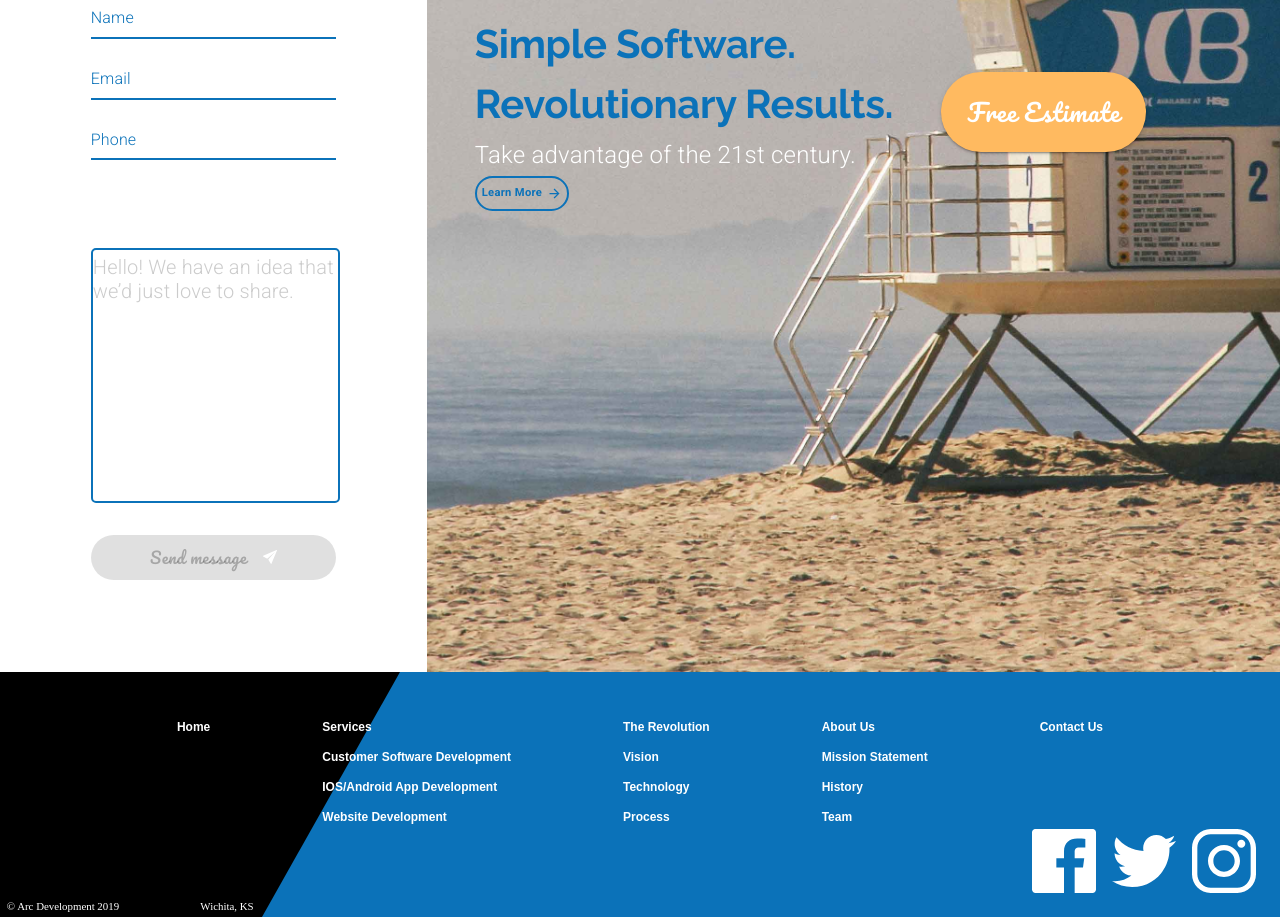
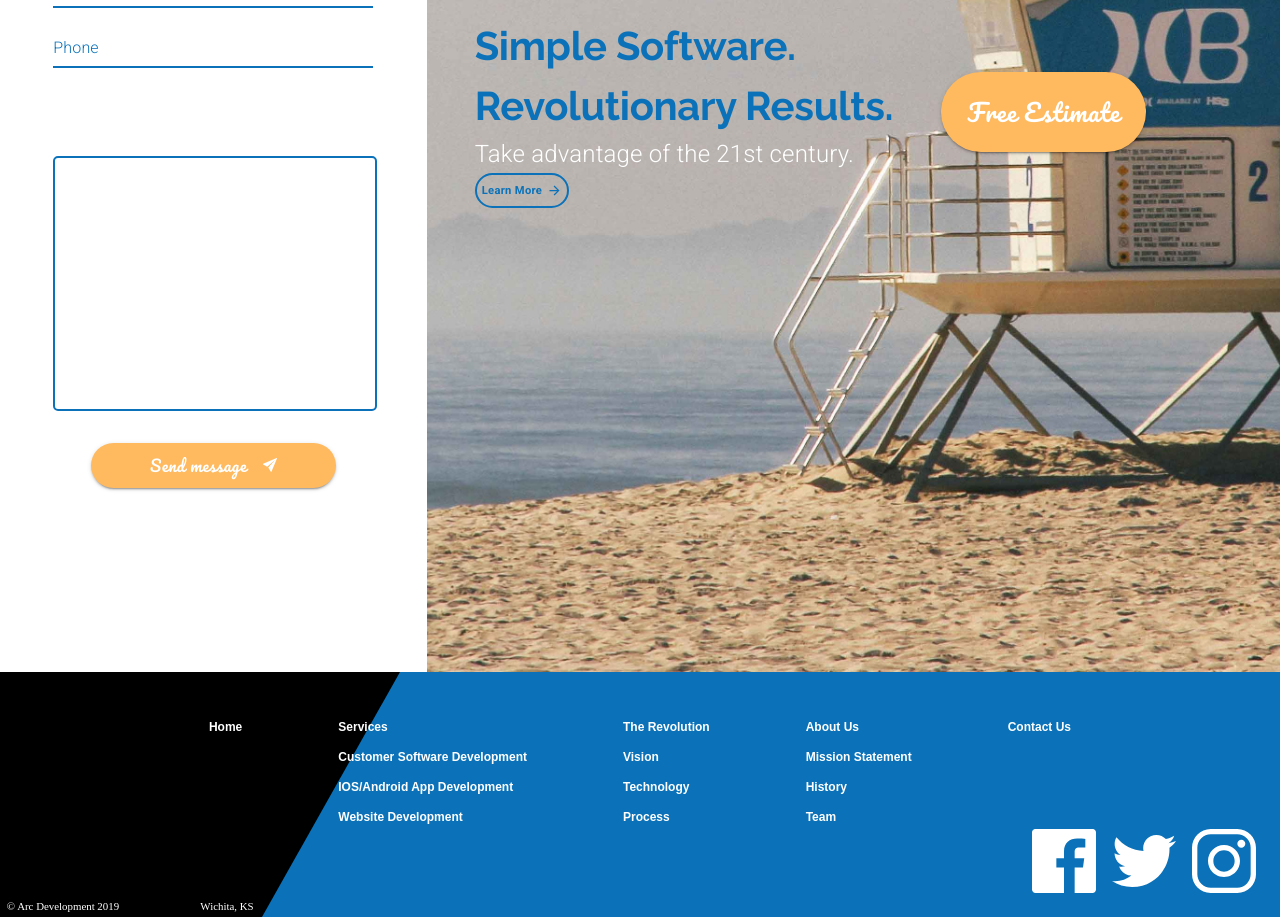
Before and after one commit to seanphenomenon/material-ui-website, a React (Create React App) app: page /contact in a window 1280 px wide. Shown: the part 400-1317 px from the top of the page. Built offline with nearby package versions, Linux system fonts and the light colour scheme.

Commit message:
created responsive contact us page

```diff
--- a/src/components/ContactUs.js
+++ b/src/components/ContactUs.js
@@ -6,15 +6,16 @@ import Typography from "@material-ui/core/Typography";
 import Button from "@material-ui/core/Button";
 import TextField from "@material-ui/core/TextField";
 import useMediaQuery from "@material-ui/core/useMediaQuery";
+import Dialog from "@material-ui/core/Dialog";
+import DialogContent from "@material-ui/core/DialogContent";
+
 import ButtonArrow from "../components/ui/ButtonArrow";
 
 import background from "../assets/background.jpg";
-import mobileBackground from '../assets/mobileBackground.jpg';
+import mobileBackground from "../assets/mobileBackground.jpg";
 import phoneIcon from "../assets/phone.svg";
 import emailIcon from "../assets/email.svg";
 import airplane from "../assets/send.svg";
-
-import CallToAction from "../components/ui/CallToAction";
 
 const useStyles = makeStyles((theme) => ({
   background: {
@@ -24,9 +25,9 @@ const useStyles = makeStyles((theme) => ({
     backgroundRepeat: "no-repeat",
     height: "60em",
     paddingBottom: "10em",
-    [theme.breakpoints.down('md')]:{
-        backgroundImage: `url(${mobileBackground})`
-    }
+    [theme.breakpoints.down("md")]: {
+      backgroundImage: `url(${mobileBackground})`,
+    },
   },
   estimateButton: {
     ...theme.typography.estimate,
@@ -69,6 +70,10 @@ const useStyles = makeStyles((theme) => ({
     "&:hover": {
       backgroundColor: theme.palette.secondary.light,
     },
+    [theme.breakpoints.down("sm")]: {
+      height: 40,
+      width: 225,
+    },
   },
 }));
 
@@ -77,50 +82,52 @@ export default function ContactUs(props) {
   const theme = useTheme();
   const matchesMD = useMediaQuery(theme.breakpoints.down("md"));
   const matchesSM = useMediaQuery(theme.breakpoints.down("sm"));
+  const matchesXS = useMediaQuery(theme.breakpoints.down("xs"));
 
   const [name, setName] = useState("");
-
   const [email, setEmail] = useState("");
   const [emailHelper, setEmailHelper] = useState(""); // emailHelper is message displayed to user when we have invalid email address. setEmail controls the state
-
   const [phone, setPhone] = useState("");
   const [phoneHelper, setPhoneHelper] = useState(""); //  phoneHelper is message displayed to user when we have invalid phone number . setPhone controls the state.
-
   const [message, setMessage] = useState("");
 
-  const onChange = event => {
+  const [open, setOpen] = useState(false);
+
+  const onChange = (event) => {
     let valid;
 
     // each case targets the unique id of each text field needing validation using switch case. This function checks if each value is valid.
-      switch(event.target.id) {
-          case 'email': // textfield id
-          setEmail(event.target.value) //  targets value in input and also makes sure text is popping up on screen before validation.
-          valid = /^\w+([.-]?\w+)*@\w+([.-]?\w+)*(\.\w{2,3})+$/.test(event.target.value) // regex tests for valid email address. '.test' is a built-in regex method (seperate from regex code provided) to test for a match between regex and a specified string. test method returns true(a boolean) if email is valid/passes and meets the pattern. Here we are passing in the input value to test against the regex.
+    switch (event.target.id) {
+      case "email": // textfield id
+        setEmail(event.target.value); //  targets value in input and also makes sure text is popping up on screen before validation.
+        valid = /^\w+([.-]?\w+)*@\w+([.-]?\w+)*(\.\w{2,3})+$/.test(
+          event.target.value
+        ); // regex tests for valid email address. '.test' is a built-in regex method (seperate from regex code provided) to test for a match between regex and a specified string. test method returns true(a boolean) if email is valid/passes and meets the pattern. Here we are passing in the input value to test against the regex.
 
-          if(!valid){
-            setEmailHelper('Invalid email')
+        if (!valid) {
+          setEmailHelper("Invalid email");
         } else {
-              setEmailHelper('') // if email input is valid, it sets string length back to 0 or in other words, an empty string. helper text determines if error style is applied.
+          setEmailHelper(""); // if email input is valid, it sets string length back to 0 or in other words, an empty string. helper text determines if error style is applied.
         }
         break;
-          case 'phone':
-              setPhone(event.target.value)
-              valid = /^\(?([0-9]{3})\)?[-. ]?([0-9]{3})[-. ]?([0-9]{4})$/.test(event.target.value) //regex test for valid phone number
+      case "phone":
+        setPhone(event.target.value);
+        valid = /^\(?([0-9]{3})\)?[-. ]?([0-9]{3})[-. ]?([0-9]{4})$/.test(
+          event.target.value
+        ); //regex test for valid phone number
 
-              if (!valid){
-                  setPhoneHelper('Invalid phone number')
+        if (!valid) {
+          setPhoneHelper("Invalid phone number");
         } else {
-                  setPhoneHelper('')
+          setPhoneHelper("");
         }
         break;
       default:
         break;
     }
-  }
+  };
 
-  const disabled = event => {
-
-  }
+  const disabled = (event) => {};
 
   return (
     <Grid container direction="row">
@@ -130,23 +137,30 @@ export default function ContactUs(props) {
         item
         container
         direction="column"
-        justify="center"
+        // justify="center"
         alignItems="center"
-        style={{marginBottom: matchesMD ? '5em' : 0, marginTop: matchesSM ? '1em' : matchesMD ? '5em' : 0}} //nested ternary style
+        style={{
+          marginBottom: matchesMD ? "5em" : 0,
+          marginTop: matchesSM ? "1em" : matchesMD ? "5em" : 0
+        }} //nested ternary style
         lg={4}
         xl={3}
       >
         <Grid item>
           {" "}
           {/* wrapping grid item is placed around entire form to align parent column container above to center */}
+          <Grid container direction="column">
             <Grid item>
-            <Typography variant="h2" align={matchesMD ? 'center' : undefined} style={{ lineHeight: 1 }}>
+              <Typography
+                variant="h2"
+                align={matchesMD ? "center" : undefined}
+                style={{ lineHeight: 1 }}
+              >
                 Contact Us
               </Typography>
               <Typography
                 variant="body1"
-              paragraph
-              align={matchesMD ? 'center' : undefined}
+                align={matchesMD ? "center" : undefined}
                 style={{ color: theme.palette.common.arcBlue }}
               >
                 We're waiting.
@@ -168,11 +182,22 @@ export default function ContactUs(props) {
                     fontSize: "1rem",
                   }}
                 >
-               <a href='tel:5555555555' style={{textDecoration: 'none', color: 'inherit'}} >(555) 555 - 5555</a> {/* wrapping in 'a href:tel' will allow pop up to make phone call on any device.*/}
+                  <a
+                    href="tel:5555555555"
+                    style={{ textDecoration: "none", color: "inherit" }}
+                  >
+                    (555) 555 - 5555
+                  </a>{" "}
+                  {/* wrapping in 'a href:tel' will allow pop up to make phone call on any device.*/}
                 </Typography>
               </Grid>
             </Grid>
-          <Grid item container direction="row" style={{ marginBottom: "2em" }}>
+            <Grid
+              item
+              container
+              direction="row"
+              style={{ marginBottom: "2em" }}
+            >
               <Grid item>
                 <img
                   src={emailIcon}
@@ -188,15 +213,18 @@ export default function ContactUs(props) {
                     fontSize: "1rem",
                   }}
                 >
-                <a href='mailto:zachary@gmail.com' style={{textDecoration: 'none', color: 'inherit'}}>zachary@gmail.com</a> {/* wrapping the email in 'a' tag 'w/mailto:' will allow email client to pop up */}
+                  <a
+                    href="mailto:zachary@gmail.com"
+                    style={{ textDecoration: "none", color: "inherit" }}
+                  >
+                    zachary@gmail.com
+                  </a>{" "}
+                  {/* wrapping the email in 'a' tag 'w/mailto:' will allow email client to pop up */}
                 </Typography>
               </Grid>
             </Grid>
-          <Grid item container
-          direction="column"
-          style={{ maxWidth: "20em" }}
-          >
-            <Grid item style={{marginBottom: '0.5em'}}>
+            <Grid item container direction="column" style={{ width: "20em" }}>
+              <Grid item style={{ marginBottom: "0.5em" }}>
                 <TextField
                   id="name"
                   label="Name"
@@ -205,7 +233,7 @@ export default function ContactUs(props) {
                   onChange={(event) => setName(event.target.value)}
                 />
               </Grid>
-            <Grid item style={{marginBottom: '0.5em'}}>
+              <Grid item style={{ marginBottom: "0.5em" }}>
                 <TextField
                   id="email"
                   label="Email"
@@ -214,10 +242,9 @@ export default function ContactUs(props) {
                   onChange={onChange} // using the onchange function above
                   error={emailHelper.length !== 0} //returns true if emailHelper string (in onChange function above) does not equal 0 (in other words, if we have anything in state BUT 0, it's not valid, we must have helper text in display, which means we have invalid email.)
                   helperText={emailHelper} // helperText prop provides feedback to user about the error
-
                 />
               </Grid>
-            <Grid item style={{marginBottom: '0.5em'}}>
+              <Grid item style={{ marginBottom: "0.5em" }}>
                 <TextField
                   id="phone"
                   label="Phone"
@@ -228,33 +255,32 @@ export default function ContactUs(props) {
                   helperText={phoneHelper} // helperText prop provides feedback to user about the error
                 />
               </Grid>
-            <Grid item style={{ maxWidth: "20em" }}>
+            </Grid>
+            <Grid item style={{ width: "20em" }}>
               <TextField
                 InputProps={{ disableUnderline: true }} // these are props passed down to the base input component, to get rid of default blue underline on input textfield.
                 value={message}
                 multiline
                 rows={10}
                 id="message"
-                placeholder="Hello! We have an idea that we’d just love to share."
                 fullWidth
                 onChange={(event) => setMessage(event.target.value)}
                 className={classes.messageBox}
               />
             </Grid>
-          </Grid>
-          <Grid item container justify="center">
+            <Grid item container justify="center" style={{ marginTop: "2em" }}>
               <Button
                 variant="contained"
                 className={classes.sendButton}
-              style={{ marginTop: "2em" }}
-              disabled={
-                  name.length === 0 ||
-                   email.length === 0 ||
-                   phone.length === 0||
-                   message.length === 0 ||
-                    phoneHelper.length !== 0 ||
-                    emailHelper.length !== 0
-                } // to check for validity of contact us form, the button is set to disabled until ALL fields include valid text.
+                //   disabled={
+                //       name.length === 0 ||
+                //        email.length === 0 ||
+                //        phone.length === 0||
+                //        message.length === 0 ||
+                //         phoneHelper.length !== 0 ||
+                //         emailHelper.length !== 0
+                //     } // to check for validity of contact us form, the button is set to disabled until ALL fields include valid text.
+                onClick={() => setOpen(true)} // once send message button has been clicked, it will trigger confirmation dialog modal to open on screen.
               >
                 Send message
                 <img
@@ -266,12 +292,131 @@ export default function ContactUs(props) {
             </Grid>
           </Grid>
         </Grid>
+      </Grid>
+      <Dialog
+        open={open}
+        fullscreen={matchesXS}
+        onClose={() => setOpen(false)}
+        PaperProps={{
+          style: {
+            paddingTop: matchesXS ? "1em" : '5em',
+            paddingBottom: matchesXS ? "1em" : '5em',
+            paddingLeft: matchesXS
+              ? 0
+              : matchesSM
+              ? 0
+              : matchesMD
+              ? "15em"
+              : "25em",
+            paddingRight: matchesXS
+              ? 0
+              : matchesSM
+              ? 0
+              : matchesMD
+              ? "15em"
+              : "25em",
+          },
+        }}
+        style={{ zIndex: 1302 }}
+      >
+        <DialogContent>
+          <Grid container direction="column">
+            <Grid item>
+              <Typography align="center" variant="h4" gutterBottom>
+                Confirm Message
+              </Typography>
+            </Grid>
+            <Grid item style={{ marginBottom: "0.5em" }}>
+              <TextField
+                id="name"
+                label="Name"
+                fullWidth
+                value={name}
+                onChange={(event) => setName(event.target.value)}
+              />
+            </Grid>
+            <Grid item style={{ marginBottom: "0.5em" }}>
+              <TextField
+                id="email"
+                label="Email"
+                fullWidth
+                value={email}
+                onChange={onChange} // using the onchange function above
+                error={emailHelper.length !== 0} //returns true if emailHelper string (in onChange function above) does not equal 0 (in other words, if we have anything in state BUT 0, it's not valid, we must have helper text in display, which means we have invalid email.)
+                helperText={emailHelper} // helperText prop provides feedback to user about the error
+              />
+            </Grid>
+            <Grid item style={{ marginBottom: "0.5em" }}>
+              <TextField
+                id="phone"
+                label="Phone"
+                fullWidth
+                value={phone}
+                onChange={onChange} // using the onchage function above
+                error={phoneHelper.length !== 0} // if we have a useState length greater than 0, then it must mean we have helper text in state, and we must have an invalid phone number.
+                helperText={phoneHelper} // helperText prop provides feedback to user about the error
+              />
+            </Grid>
+            </Grid>
+            <Grid item style={{ maxWidth: matchesXS ? '100%' : "20em" }}>
+              <TextField
+                InputProps={{ disableUnderline: true }} // these are props passed down to the base input component, to get rid of default blue underline on input textfield.
+                value={message}
+                multiline
+                rows={10}
+                id="message"
+                fullWidth
+                onChange={(event) => setMessage(event.target.value)}
+                className={classes.messageBox}
+              />
+            </Grid>
             <Grid
               item
               container
-        direction={matchesMD ? 'column':"row"}
+              style={{ marginTop: "2em" }}
               alignItems="center"
-        justify={matchesMD ? 'center' : undefined}
+              direction={matchesSM ? 'column' : 'row'}
+            >
+              <Grid item>
+                <Button
+                  style={{ fontWeight: 300 }}
+                  color="primary"
+                  onClick={() => setOpen(false)}
+                >
+                  Cancel
+                </Button>
+              </Grid>
+              <Grid item>
+                <Button
+                  variant="contained"
+                  className={classes.sendButton}
+                    disabled={
+                        name.length === 0 ||
+                         email.length === 0 ||
+                         phone.length === 0||
+                         message.length === 0 ||
+                          phoneHelper.length !== 0 ||
+                          emailHelper.length !== 0
+                      } // to check for validity of contact us form, the button is set to disabled until ALL fields include valid text.
+                  onClick={() => setOpen(true)} // once send message button has been clicked, it will trigger confirmation dialog modal to open on screen.
+                >
+                  Send message
+                  <img
+                    src={airplane}
+                    alt="paper airplane"
+                    style={{ marginLeft: "1em" }}
+                  />
+                </Button>
+              </Grid>
+            </Grid>
+        </DialogContent>
+      </Dialog>
+      <Grid
+        item
+        container
+        direction={matchesMD ? "column" : "row"}
+        alignItems="center"
+        justify={matchesMD ? "center" : undefined}
         className={classes.background}
         lg={8}
         xl={9} //adding the xl prop allows more space  all round for contact us form (similar to padding)
@@ -283,16 +428,16 @@ export default function ContactUs(props) {
             textAlign: matchesMD ? "center" : "inherit",
           }}
         >
-          <Grid container direction="column" >
+          <Grid container direction="column">
             <Grid item>
-              <Typography variant="h2" align={matchesMD ? 'center' : undefined}>
+              <Typography variant="h2" align={matchesMD ? "center" : undefined}>
                 Simple Software.
                 <br /> Revolutionary Results.
               </Typography>
               <Typography
-                variant="subtitle1"
-                style={{ color: "white", fontSize: "1.5rem" }}
-                align={matchesMD ? 'center' : undefined}
+                variant="subtitle2"
+                style={{ color: "#fff", fontSize: "1.5rem" }}
+                align={matchesMD ? "center" : undefined}
               >
                 Take advantage of the 21st century.
               </Typography>
--- a/src/components/ui/Footer.js
+++ b/src/components/ui/Footer.js
@@ -70,10 +70,9 @@ export default function Footer(props) {
           container
           className={classes.mainContainer}
           justify="center"
-          spacing={2}
         >
           <Grid item className={classes.gridItem}>
-            <Grid container direction="column">
+            <Grid container direction="column" spacing={2}>
               <Grid
                 item
                 className={classes.link}
@@ -97,7 +96,7 @@ export default function Footer(props) {
                   props.setSelectedIndex(0);
                 }}
               >
-                <div>Services</div>
+                Services
               </Grid>
               <Grid
                 item
@@ -109,7 +108,7 @@ export default function Footer(props) {
                   props.setSelectedIndex(1);
                 }}
               >
-                <div>Customer Software Development</div>
+                Customer Software Development
               </Grid>
               <Grid
                 item
@@ -121,7 +120,7 @@ export default function Footer(props) {
                   props.setSelectedIndex(2);
                 }}
               >
-                <div>IOS/Android App Development</div>
+                IOS/Android App Development
               </Grid>
               <Grid
                 item
@@ -133,7 +132,7 @@ export default function Footer(props) {
                   props.setSelectedIndex(3);
                 }}
               >
-                <div>Website Development</div>
+                Website Development
               </Grid>
             </Grid>
           </Grid>
@@ -146,7 +145,7 @@ export default function Footer(props) {
                 to="/revolution"
                 onClick={() => props.setValue(2)}
               >
-                <div>The Revolution</div>
+                The Revolution
               </Grid>
               <Grid
                 item
@@ -155,7 +154,7 @@ export default function Footer(props) {
                 to="/revolution"
                 onClick={() => props.setValue(2)}
               >
-                <div>Vision</div>
+                Vision
               </Grid>
               <Grid
                 item
@@ -164,7 +163,7 @@ export default function Footer(props) {
                 to="/revolution"
                 onClick={() => props.setValue(2)}
               >
-                <div>Technology</div>
+                Technology
               </Grid>
               <Grid
                 item
@@ -173,7 +172,7 @@ export default function Footer(props) {
                 to="/revolution"
                 onClick={() => props.setValue(2)}
               >
-                <div>Process</div>
+                Process
               </Grid>
             </Grid>
           </Grid>
@@ -186,7 +185,7 @@ export default function Footer(props) {
                 to="/about"
                 onClick={() => props.setValue(3)}
               >
-                <div>About Us</div>
+                About Us
               </Grid>
               <Grid
                 item
@@ -195,7 +194,7 @@ export default function Footer(props) {
                 to="/about"
                 onClick={() => props.setValue(3)}
               >
-                <div>Mission Statement</div>
+                Mission Statement
               </Grid>
               <Grid
                 item
@@ -204,7 +203,7 @@ export default function Footer(props) {
                 to="/about"
                 onClick={() => props.setValue(3)}
               >
-                <div>History</div>
+                History
               </Grid>
               <Grid
                 item
@@ -213,12 +212,12 @@ export default function Footer(props) {
                 to="/about"
                 onClick={() => props.setValue(3)}
               >
-                <div>Team</div>
+                Team
               </Grid>
             </Grid>
           </Grid>
           <Grid item className={classes.gridItem}>
-            <Grid container direction="column">
+            <Grid container direction="column" spacing={2}>
               <Grid
                 item
                 className={classes.link}
@@ -226,7 +225,7 @@ export default function Footer(props) {
                 to="/contact"
                 onClick={() => props.setValue(4)}
               >
-                <div>Contact Us</div>
+                Contact Us
               </Grid>
             </Grid>
           </Grid>
```
Also changed, not shown: src/components/App.js (+110 -31 lines). Lines whose indentation alone changed are shown as unchanged.
